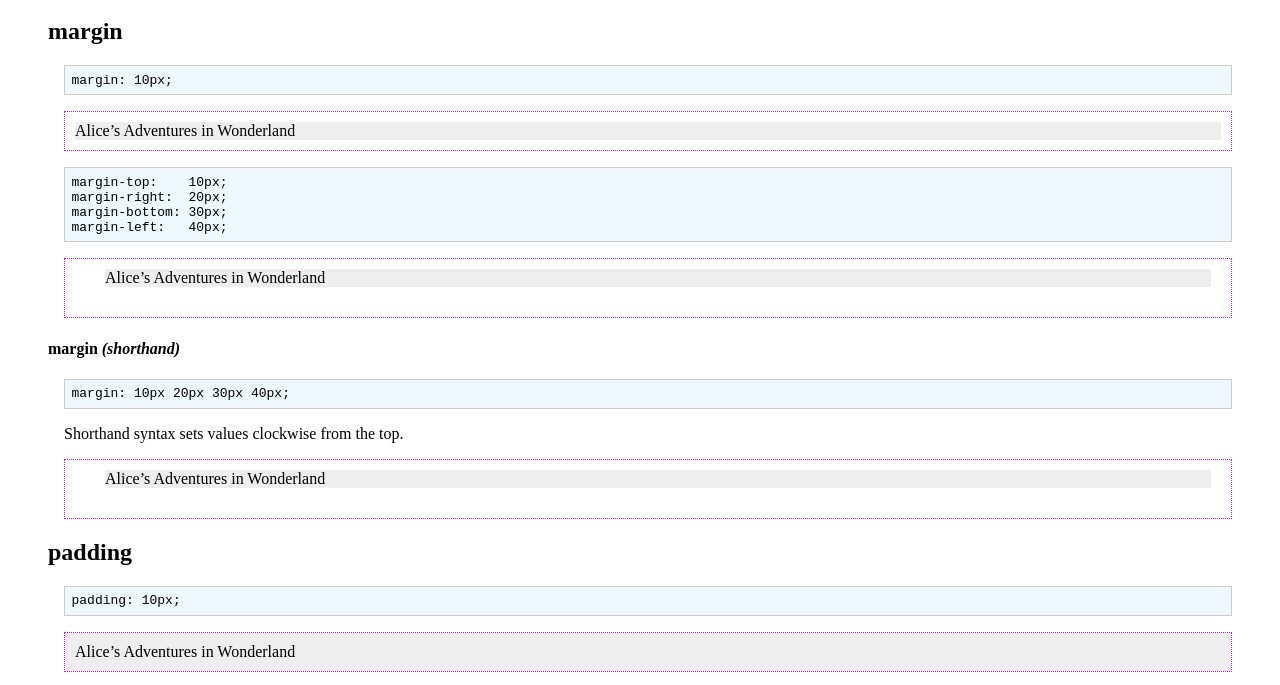
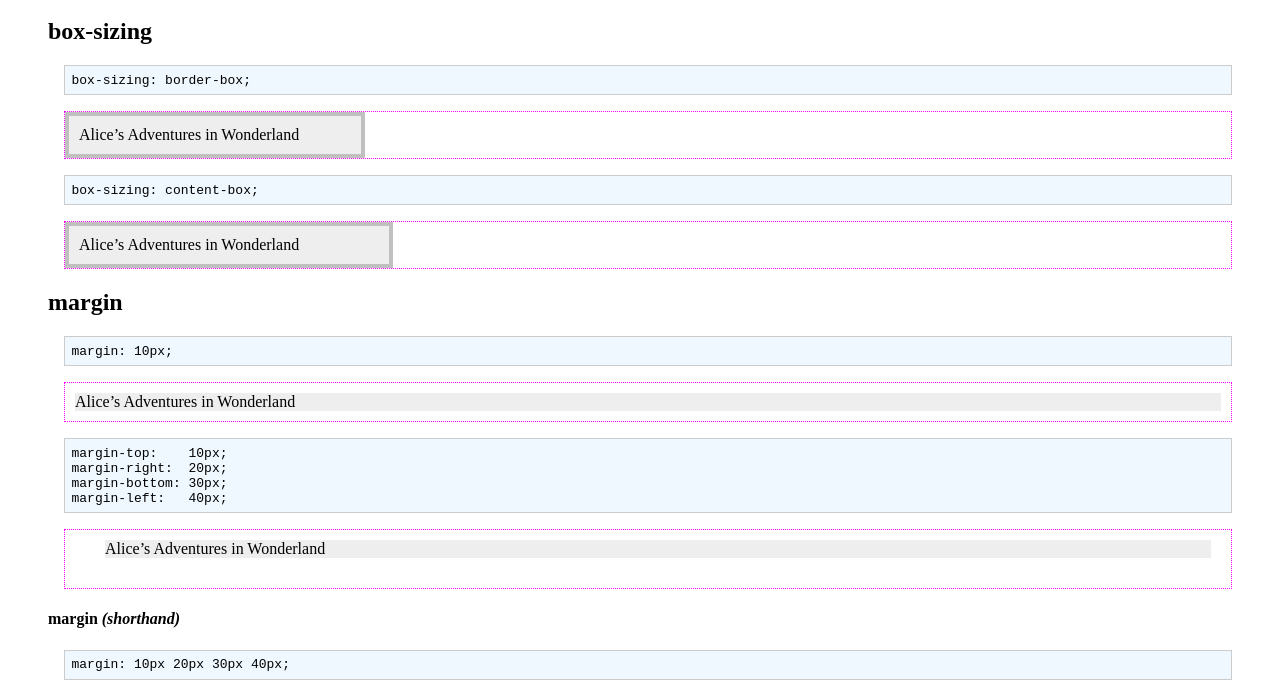
Before and after one commit to lahdesign/web-programming-one, a plain HTML site: page Session2-CSS/Examples/02-box-styles.html in a window 1280 px wide. Shown: the part 88-773 px from the top of the page. Drawn offline with Linux system fonts and the light colour scheme.

Commit message:
rename to match presentation, add box sizing

```diff
--- a/Session2-CSS/Examples/02-block-styles.html
+++ b/Session2-CSS/Examples/02-box-styles.html
@@ -1,7 +1,7 @@
 <!DOCTYPE html>
 <html>
 <head>
-<title>Block Styles</title>
+<title>Box Styles</title>
 <style type="text/css" title="text/css">
 
 body {
@@ -44,6 +44,22 @@ div {
 
 
 <h1>Block Styles</h1>
+
+<h2>box-sizing</h2>
+
+<code>box-sizing: border-box;
+</code>
+
+<div class="samplebox">
+	<div style="box-sizing: border-box; border: 4px solid silver; padding: 10px; width: 300px;">Alice&rsquo;s Adventures in Wonderland</div>
+</div>
+
+<code>box-sizing: content-box;
+</code>
+
+<div class="samplebox">
+	<div style="box-sizing: content-box; border: 4px solid silver; padding: 10px; width: 300px;">Alice&rsquo;s Adventures in Wonderland</div>
+</div>
 
 <h2>margin</h2>
 
```
